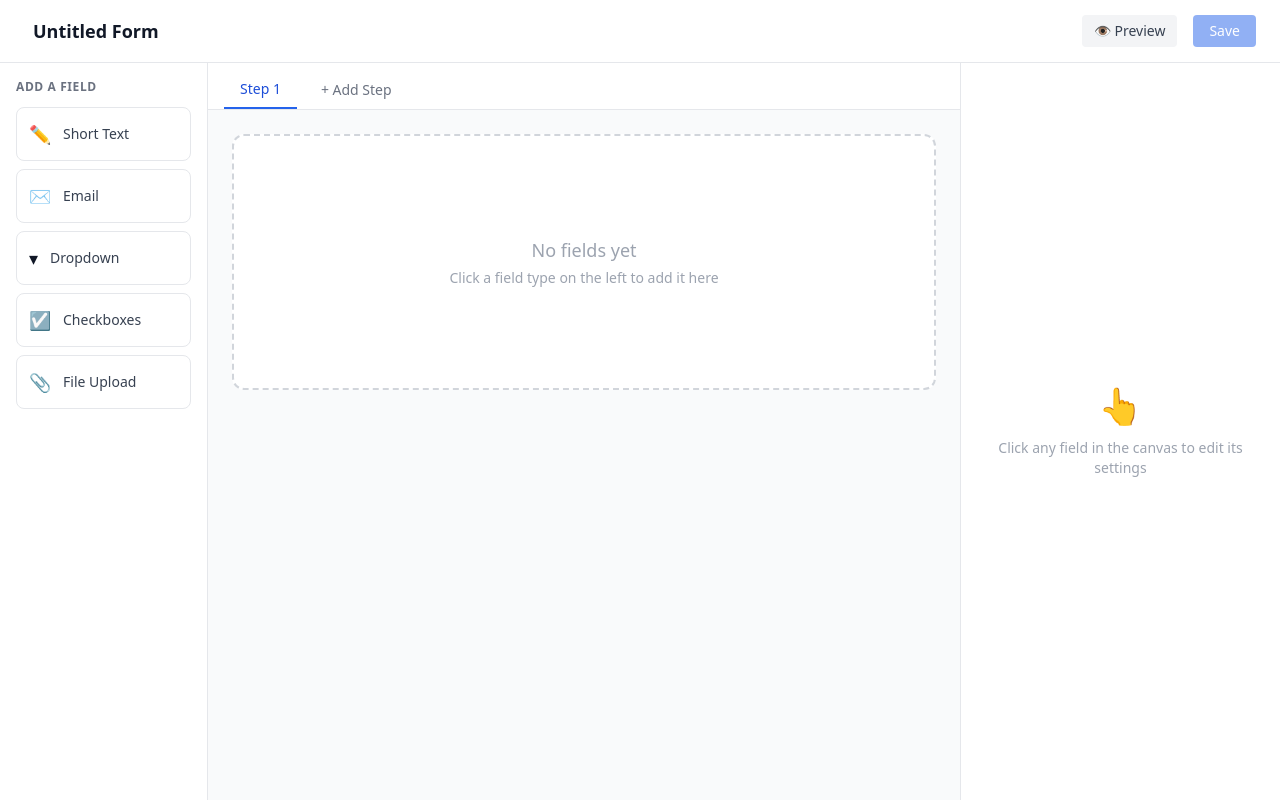
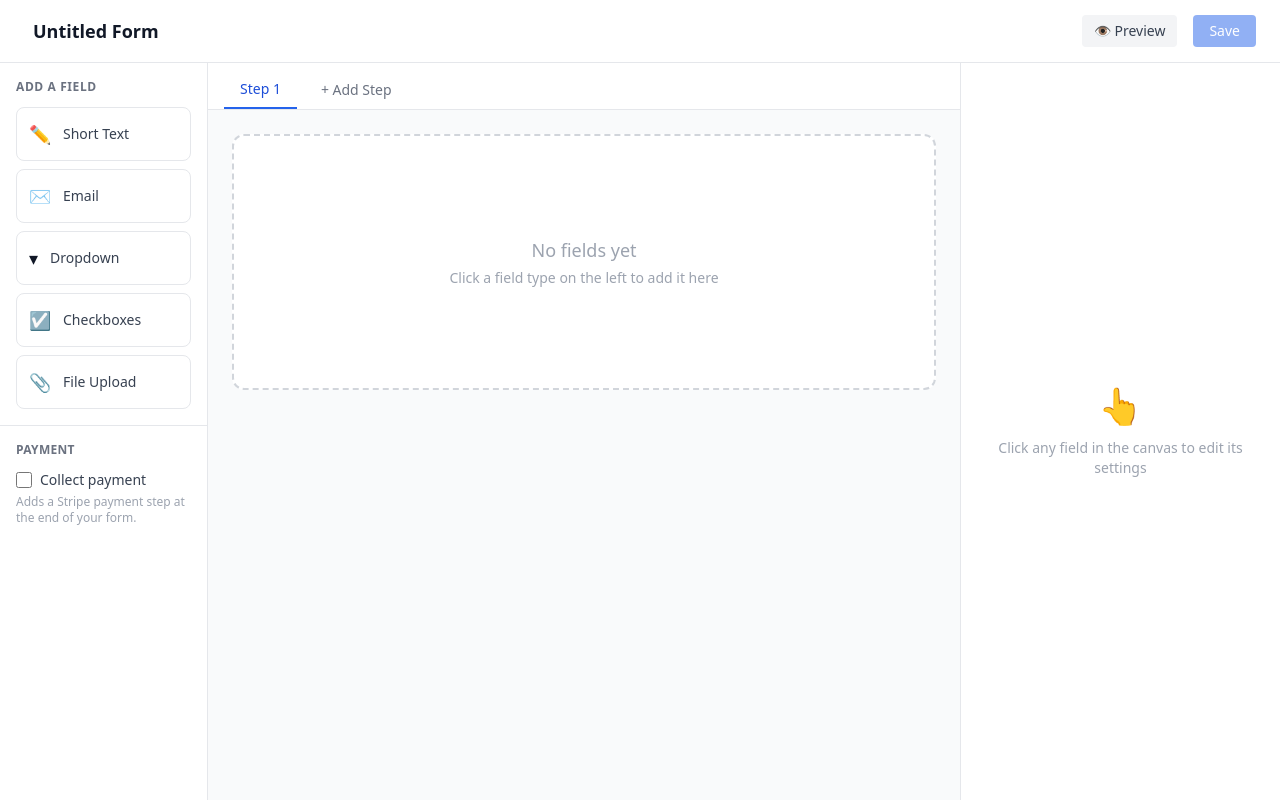
Before and after one commit to KingTheoden1/FormFlow-Project, a React (Vite) app in the folder apps/web/: page /builder in a window 1280 px wide. Built offline with nearby package versions, Linux system fonts and the light colour scheme.

Commit message:
feat(M5): add PaymentStepEditor to builder left sidebar

```diff
--- a/apps/web/src/features/builder/components/BuilderLayout.tsx
+++ b/apps/web/src/features/builder/components/BuilderLayout.tsx
@@ -21,6 +21,7 @@ import StepTabs from './StepTabs'
 import FormCanvas from './FormCanvas'
 import FieldEditor from './FieldEditor'
 import LivePreview from '@/features/preview/components/LivePreview'
+import PaymentStepEditor from './PaymentStepEditor'
 
 export default function BuilderLayout() {
   const dispatch = useAppDispatch()
@@ -85,6 +86,8 @@ export default function BuilderLayout() {
           aria-label="Field types"
         >
           <FieldPalette />
+          {/* Payment settings sit below the field palette in the same sidebar */}
+          <PaymentStepEditor />
         </aside>
 
         {/* Center — step tabs + field canvas */}
```
